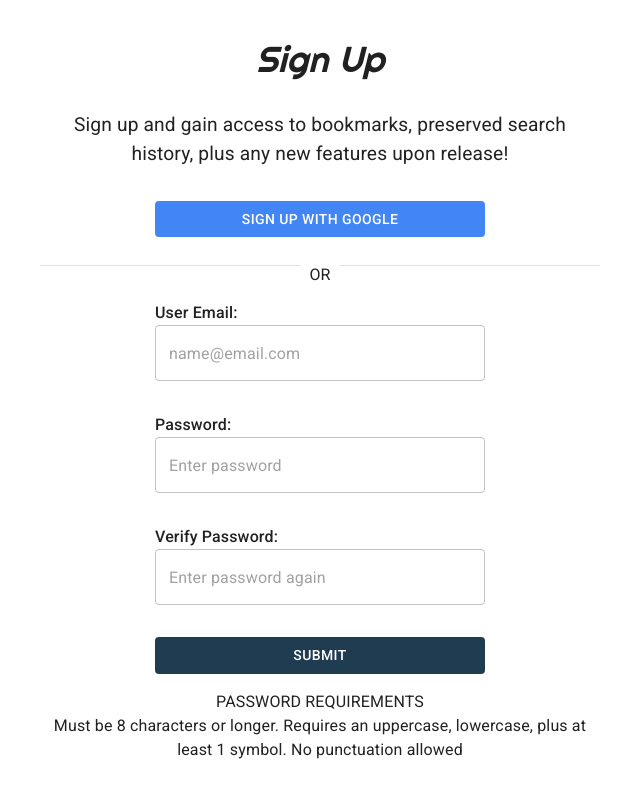
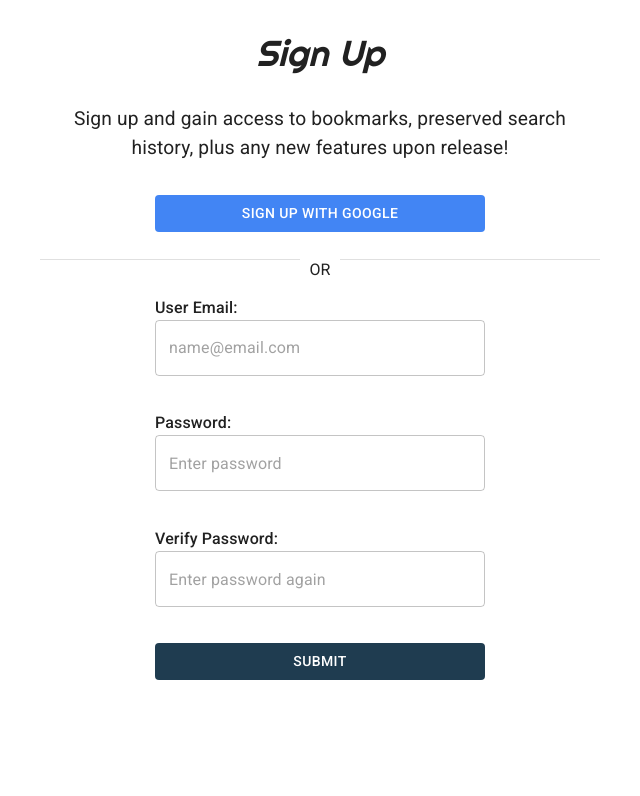
Before and after one commit to JasonXB/local-eats, a Next.js app: page /signup in a window 1280 px wide. Shown: the top 796 px of the page, without its empty margins (320-960 px from the left). Built offline with nearby package versions, Linux system fonts and the light colour scheme.

Commit message:
UI now renders error visuals when incorrect form inputs are submitted

```diff
--- a/pages/signin.js
+++ b/pages/signin.js
@@ -56,7 +56,7 @@ export default function signup() {
           User Email:
         </Typography>
         <OutlinedInput inputRef={emailRef} placeholder="name@email.com" />
-        {/* <FormHelperText sx={{m:0, mt:0.5}}>Sephi</FormHelperText> */}
+
       </FormControl>
 
       <FormControl sx={styles.formControl}>
--- a/pages/signup.js
+++ b/pages/signup.js
@@ -1,17 +1,55 @@
-import React, { useRef, useState } from "react";
+import React, { useRef, useState, useReducer } from "react";
 import { Typography, Box, Stack, Button, TextField, InputLabel } from "@mui/material"; // prettier-ignore
 import Divider from "@mui/material/Divider";
 import FormControl, { useFormControl } from "@mui/material/FormControl";
 import OutlinedInput from "@mui/material/OutlinedInput";
 import axios from "axios";
-import {
-  breakAfter,
-  breakBefore,
-} from "../src/custom-components/ConditionalBreak";
+import { breakAfter, breakBefore } from "../src/custom-components/ConditionalBreak"; // prettier-ignore
 import FormHelperText from "@mui/material/FormHelperText";
 import { mix } from "../styles/styleMixins";
 
+const reducer = function (state, action) {
+  if (action.type === "INVALID_EMAIL") {
+    return { ...state, emailText: "Invalid entry", emailError: true };
+  }
+  if (action.type === "INVALID_PASSWORD") {
+    return {
+      ...state,
+      passwordText: "Password does not meet requirements",
+      passwordError: true,
+      passwordRequirements: true,
+    };
+  }
+  if (action.type === "INVALID_PASSWORD_2") {
+    return {
+      ...state,
+      verifyPasswordText: "Passwords do not match",
+      verifyPasswordError: true,
+    };
+  }
+  if (action.type === "RESET") {
+    return {
+      emailText: " ",
+      emailError: false,
+      passwordText: " ",
+      passwordError: false,
+      verifyPasswordText: " ",
+      verifyPasswordError: false,
+      passwordRequirements: false,
+    };
+  }
+};
+
 export default function signup() {
+  const [formState, dispatch] = useReducer(reducer, {
+    emailText: " ", // allots spacefor the message before we even want one to be visible
+    emailError: false,
+    passwordText: " ",
+    passwordError: false,
+    verifyPasswordText: " ",
+    verifyPasswordError: false,
+    passwordRequirements: false,
+  });
   // Collect values of what's typed in each of the input fields
   const emailRef = useRef();
   const passwordRef = useRef();
@@ -20,48 +58,39 @@ export default function signup() {
   const googleHandler = function () {};
 
   const submitHandler = async function () {
-    // Capture what's typed in each input
+    dispatch({ type: "RESET" }); // Reset the form state to remove any error visuals that were required earlier
+    // Capture what's typed in each input field
     const typedEmail = emailRef.current.value;
     const typedPassword = passwordRef.current.value;
     const typedPassword2 = verifyPasswordRef.current.value;
+
     // Send a request to our API route that validates the email (sees if it is blatantly fake)
     try {
-      const checkEmail = await axios.post("/api/auth/inspectEmail", {
+      await axios.post("/api/auth/inspectEmail", {
         email: typedEmail,
-      });
+      }); // Passing the try catch means our email is valid
     } catch (err) {
-      alert("Invalid email"); //!
+      dispatch({ type: "INVALID_EMAIL" }); // Being sent here means our email was invalid
       return; // if the email's invalid, stop the execution here
-    } // Passing this point means our email is valid
+    }
 
     // Check to see if our password strength is high enough
     try {
       // Make a request to the API route that checks our password strength
-      const checkPassword = await axios.post("/api/auth/checkPasswordStrength", { password: typedPassword }); // prettier-ignore
+      await axios.post("/api/auth/checkPasswordStrength", { password: typedPassword }); // prettier-ignore
       // If our password is strong enough, the rest of this block executes (if not, we get sent to catch block)
     } catch (err) {
-      // Being sent here means our password was inadequate
-      alert("Password does not meet requirements"); //! plus render the message below
+      dispatch({ type: "INVALID_PASSWORD" }); // Being sent here means our password was inadequate
       return; // if the password's too weak, stop the execution here
     }
 
     // Make sure that the verify password field matches the regular password field
     if (typedPassword !== typedPassword2) {
-      alert("Verify password does not match new password");
+      dispatch({ type: "INVALID_PASSWORD_2" });
     }
-
     // Past this point, the email is likely valid, the password is strong, and the password field inputs match
     console.log("Fields appear valid");
-    //! Navigate the user to a new page and send them a verification email
-    // If the email fails the test, render a message saying it is invalid
-    // If the email passes the test, check the strength of the password
-    // If the password isn't strong enough, render a message saying so
-    // If the password is strong enough, send an email verification link
-    // nav the user to a new page telling them we emailed them a verif link
-    // const checkPassword = await axios.get("/api/auth/checkPasswordStrength", {
-    //   password: typedPassword,
-    // });
-    // console.log(checkPassword);
+    //! Submit request to firebase, and send a verification email
   };
   return (
     <Stack sx={styles.parentContainer}>
@@ -97,34 +126,58 @@ export default function signup() {
           OR
         </Box>
       </Divider>
-
       <FormControl sx={styles.formControl}>
-        <Typography align="left" variant="label">
+        <Typography
+          align="left"
+          variant="label"
+          sx={ formState.emailError ? styles.conditionalRed(true) : styles.conditionalRed(false) } // prettier-ignore
+        >
           User Email:
         </Typography>
-        <OutlinedInput inputRef={emailRef} placeholder="name@email.com" />
+        <OutlinedInput
+          inputRef={emailRef}
+          placeholder="name@email.com"
+          error={formState.emailError}
+        />
+        <FormHelperText sx={styles.formHelperText}>
+          {formState.emailText}
+        </FormHelperText>
       </FormControl>
-
       <FormControl sx={styles.formControl}>
-        <Typography align="left" variant="label">
+        <Typography
+          align="left"
+          variant="label"
+          sx={ formState.passwordError ? styles.conditionalRed(true) : styles.conditionalRed(false) } // prettier-ignore
+        >
           Password:
         </Typography>
         <OutlinedInput
           inputRef={passwordRef}
           placeholder="Enter password"
           type="password"
+          error={formState.passwordError}
         />
+        <FormHelperText sx={styles.formHelperText}>
+          {formState.passwordText}
+        </FormHelperText>
       </FormControl>
-
       <FormControl sx={styles.formControl}>
-        <Typography align="left" variant="label">
+        <Typography
+          align="left"
+          variant="label"
+          sx={ formState.verifyPasswordError ? styles.conditionalRed(true) : styles.conditionalRed(false) } // prettier-ignore
+        >
           Verify Password:
         </Typography>
         <OutlinedInput
           inputRef={verifyPasswordRef}
           placeholder="Enter password again"
           type="password"
+          error={formState.verifyPasswordError}
         />
+        <FormHelperText sx={styles.formHelperText}>
+          {formState.verifyPasswordText}
+        </FormHelperText>
       </FormControl>
       <Button
         variant="contained"
@@ -134,13 +187,16 @@ export default function signup() {
       >
         Submit
       </Button>
-      <Typography variant="p" sx={{ mt: 2 }}>
+      <Typography
+        variant="p"
+        sx={{ mt: 2, opacity: formState.passwordError ? 1 : 0 }}
+      >
         PASSWORD REQUIREMENTS
       </Typography>
-      <Typography variant="p">
+      <Typography variant="p" sx={{ opacity: formState.passwordError ? 1 : 0 }}>
         Must be 8 characters or longer. Requires an uppercase, lowercase, plus
         at least 1 symbol. No punctuation allowed
-      </Typography>
+      </Typography>{" "}
     </Stack>
   );
 }
@@ -159,11 +215,16 @@ const styles = {
   formControl: {
     width: "80%",
     maxWidth: "20.625rem",
-    mb: 4,
+    mb: 1.5,
     fontWeight: 500,
   },
-  uniformWidth: {
-    width: "80%",
-    maxWidth: "20.625rem",
+  formHelperText: {
+    color: "#d32f2f",
+    m: 0,
+    mt: 0.5,
+  },
+  conditionalRed: (inp) => {
+    if(inp) return { color: "#d32f2f" } // prettier-ignore
+    if(!inp) return { color: "rgba(0, 0, 0, 0.87)" } // prettier-ignore
   },
 };
```
Also changed, not shown: src/utility-functions/auth/inspectPassword.js (renamed from src/utility-functions/auth/checkPasswordStrength.js.js).
